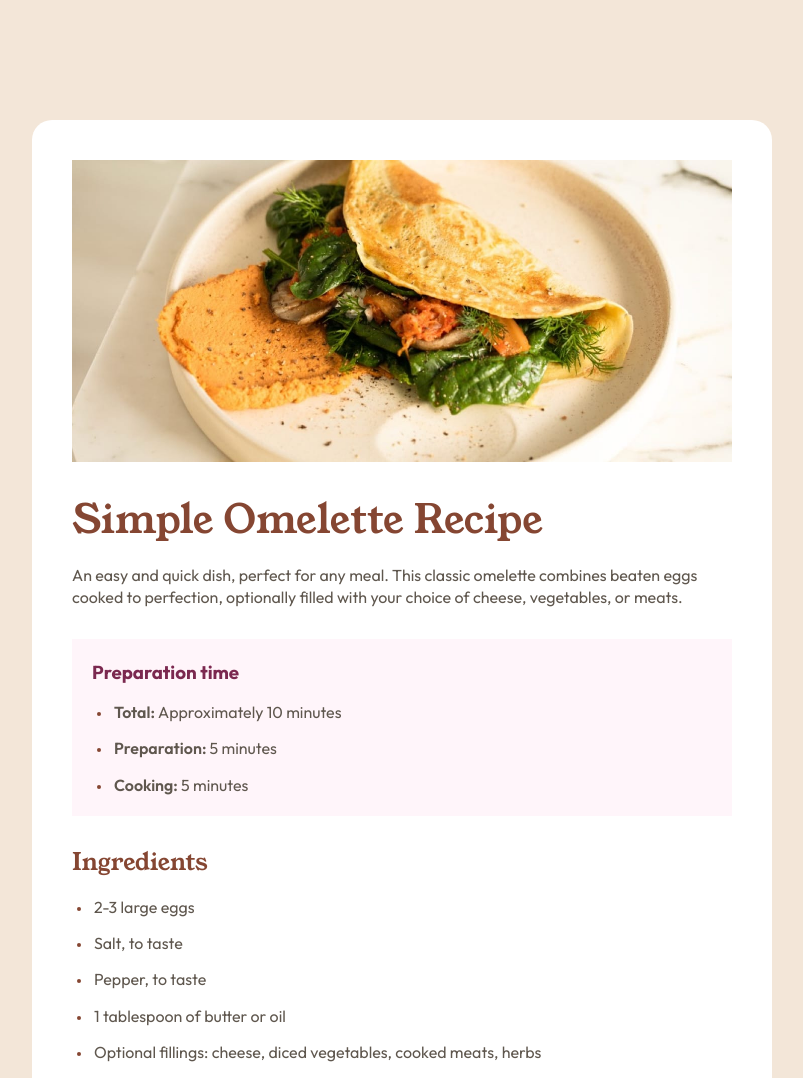
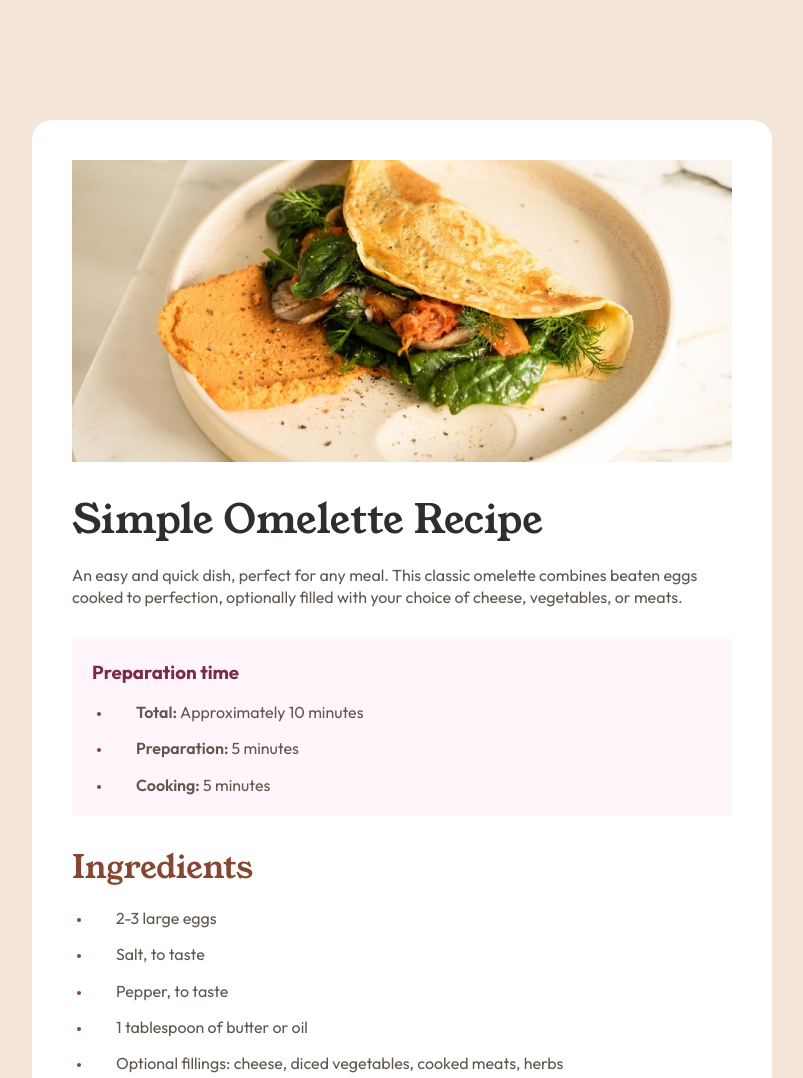
Before and after one commit to ADR-39/recipe-page-main, a plain HTML site: page index.html in a window 1280 px wide. Shown: the top 1078 px of the page, without its empty margins (238-1041 px from the left). Drawn offline with Linux system fonts and the light colour scheme.

Commit message:
Update style.css

```diff
--- a/style.css
+++ b/style.css
@@ -63,13 +63,18 @@ img {
     gap: 34px;
 }
 
-h1 {
-    font-size: 40px;
-}
-
 h1, h2 {
     font-family: var(--title-font-family);
     font-weight: 400;
+}
+
+h1 {
+    font-size: 40px;
+    color: var(--stone-900-color);
+}
+
+h2 {
+    font-size: 32px;
     color: var(--brown-800-color);
 }
 
@@ -88,8 +93,7 @@ h3 {
 }
 
 ul, ol {
-    padding-left: 5px;
-    list-style-position: inside;
+    padding-left: 20px;
 }
 
 ul {
@@ -126,6 +130,7 @@ li + li {
 li {
     color: var(--brown-800-color);
     font-weight: 700;
+    padding-left: 2em;
 }
 
 .item-description {
```
